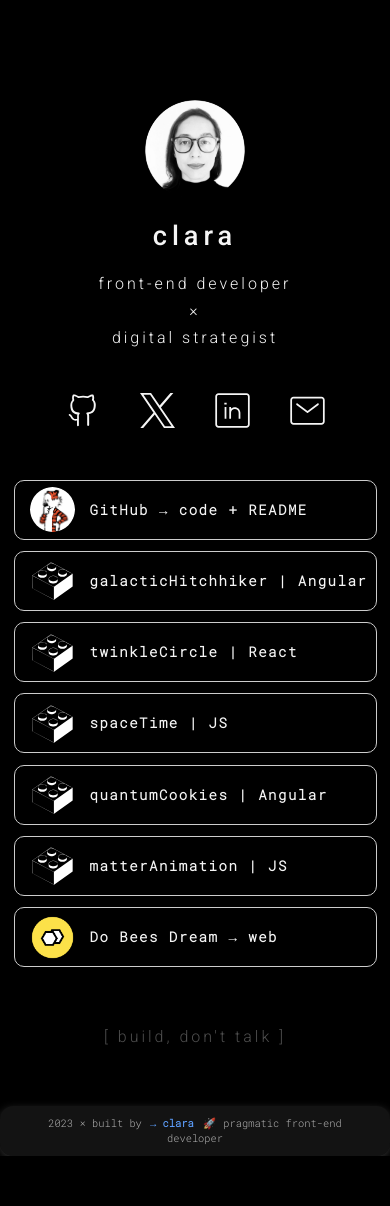
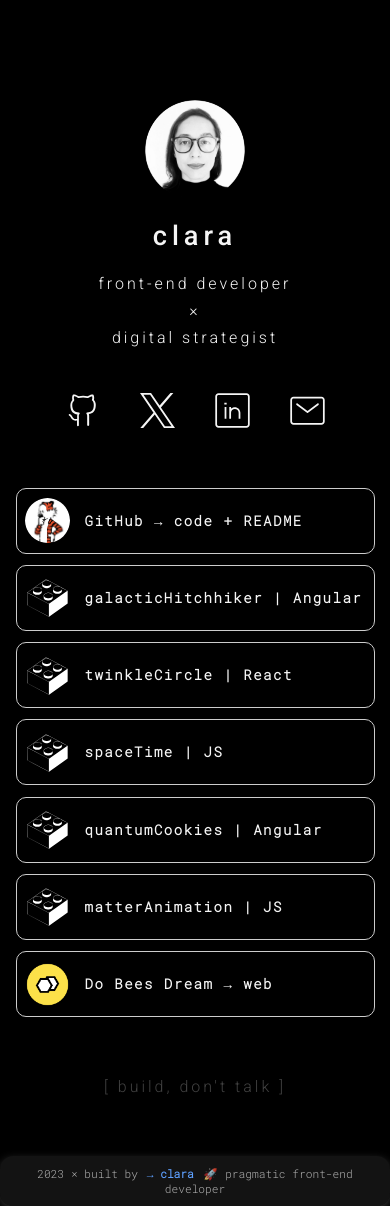
Before and after one commit to clasei/clara, a React (Create React App) app: page / in a window 390 px wide. Before the commit the page ends 1156 px from the top, so only its background shows below. Built offline with nearby package versions, Linux system fonts and the light colour scheme.

Commit message:
style updated

```diff
--- a/src/components/Footer/Footer.css
+++ b/src/components/Footer/Footer.css
@@ -40,7 +40,7 @@ footer span {
 
 @media screen and (max-width: 900px) {
     #footer {
-        font-size: 0.65rem;
+        font-size: 0.70rem;
         line-height: 15px;
     }
 }
--- a/src/components/ProjectLinks/ProjectLinks.css
+++ b/src/components/ProjectLinks/ProjectLinks.css
@@ -10,7 +10,7 @@
     border: 1px solid #ccc;
     color: whitesmoke;;
     margin: 1rem auto;
-    padding-left: 10px;
+    padding: 3px;
     border-radius: 10px;
     transition: all 0.3s;
     cursor: pointer;
--- a/src/components/Quotes/Quotes.css
+++ b/src/components/Quotes/Quotes.css
@@ -8,7 +8,7 @@
     margin: 4rem auto;
     height: auto;
     text-align: center;
-    opacity: 0.3;
+    opacity: 0.25;
 }
 
 
--- a/src/components/SocialLinks/SocialLinks.css
+++ b/src/components/SocialLinks/SocialLinks.css
@@ -21,6 +21,6 @@
     .social-links {
         gap: 2.5rem;
         margin-top: 1rem;
-        margin-bottom: 3rem;
+        margin-bottom: 3.5rem;
     }
 }
```
